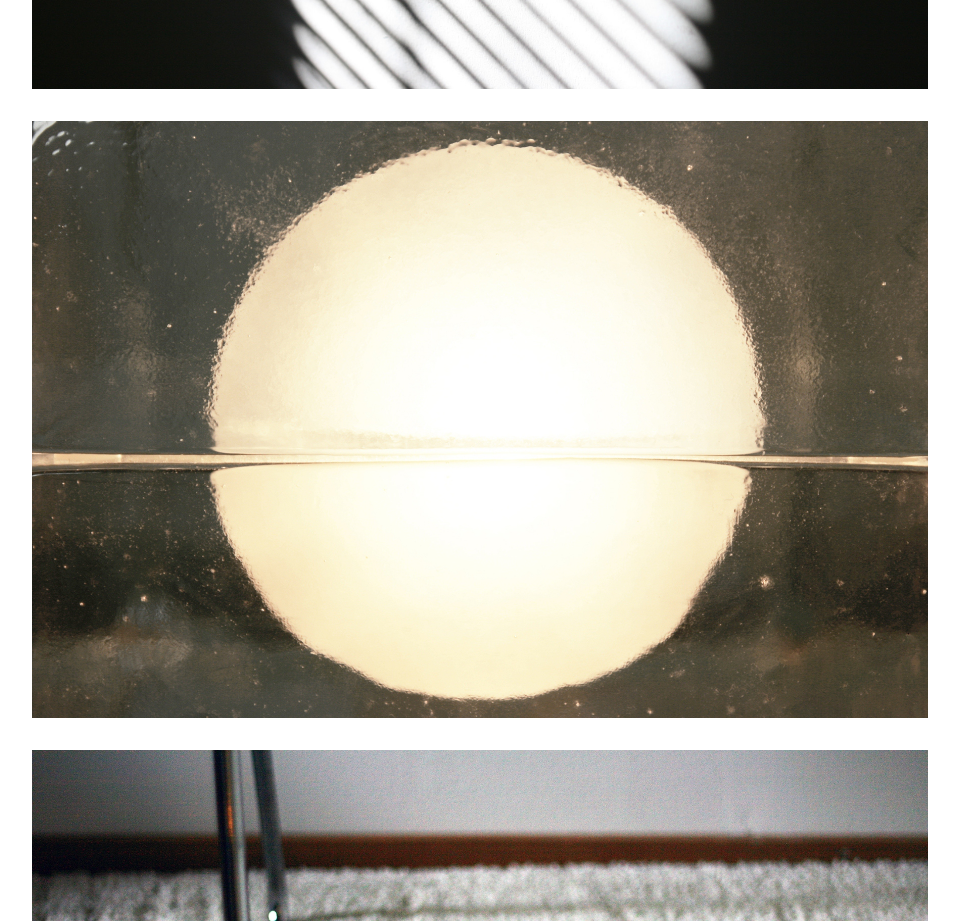
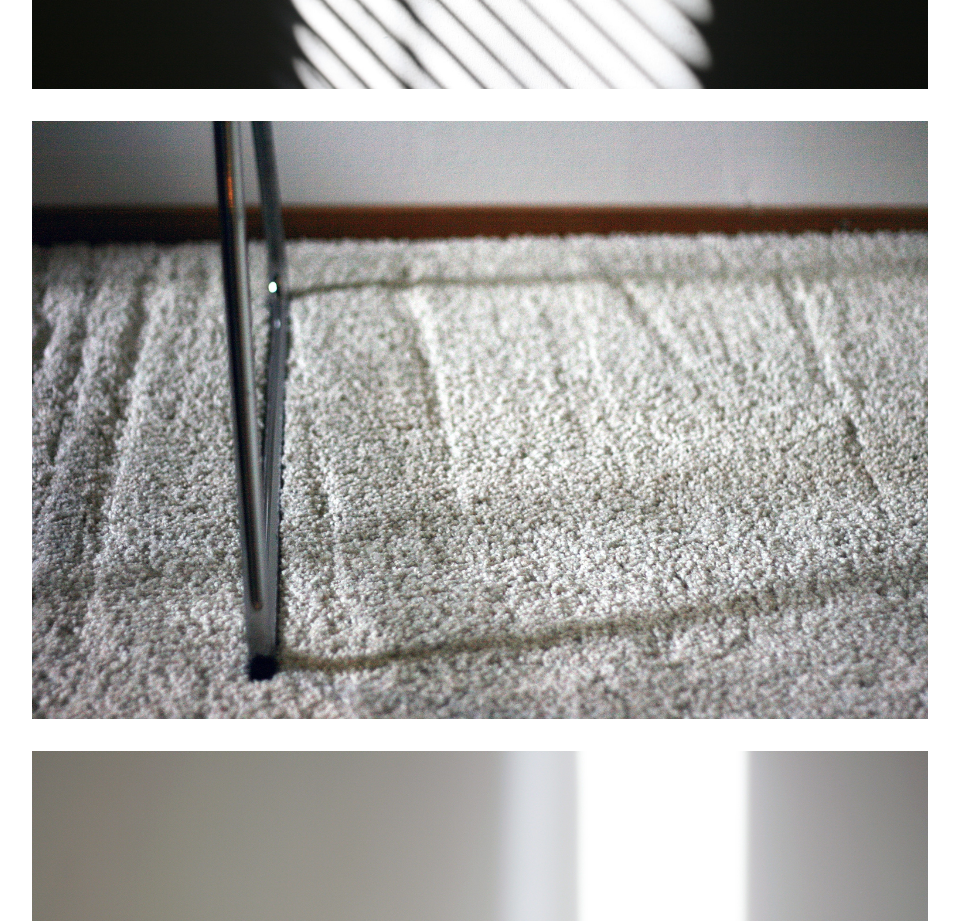
Before and after one commit to panunu/kotimme, a website: page index.html in a window 1280 px wide. Shown: the part 9520-10441 px from the top of the page, without its empty margins (160-1119 px from the left). Drawn offline with Linux system fonts and the light colour scheme; a web font is replaced by a local one.

Commit message:
Remove a pic

```diff
--- a/index.html
+++ b/index.html
@@ -81,7 +81,6 @@
         <img src="./photos/IMG_8114.JPG">
         <img src="./photos/IMG_8112.JPG">
         <img src="./photos/IMG_8063.JPG">
-        <img src="./photos/IMG_8258.JPG">
         <img src="./photos/IMG_8091.JPG">
         <img src="./photos/IMG_8217.JPG">
         <img src="./photos/IMG_8221.JPG">
```
